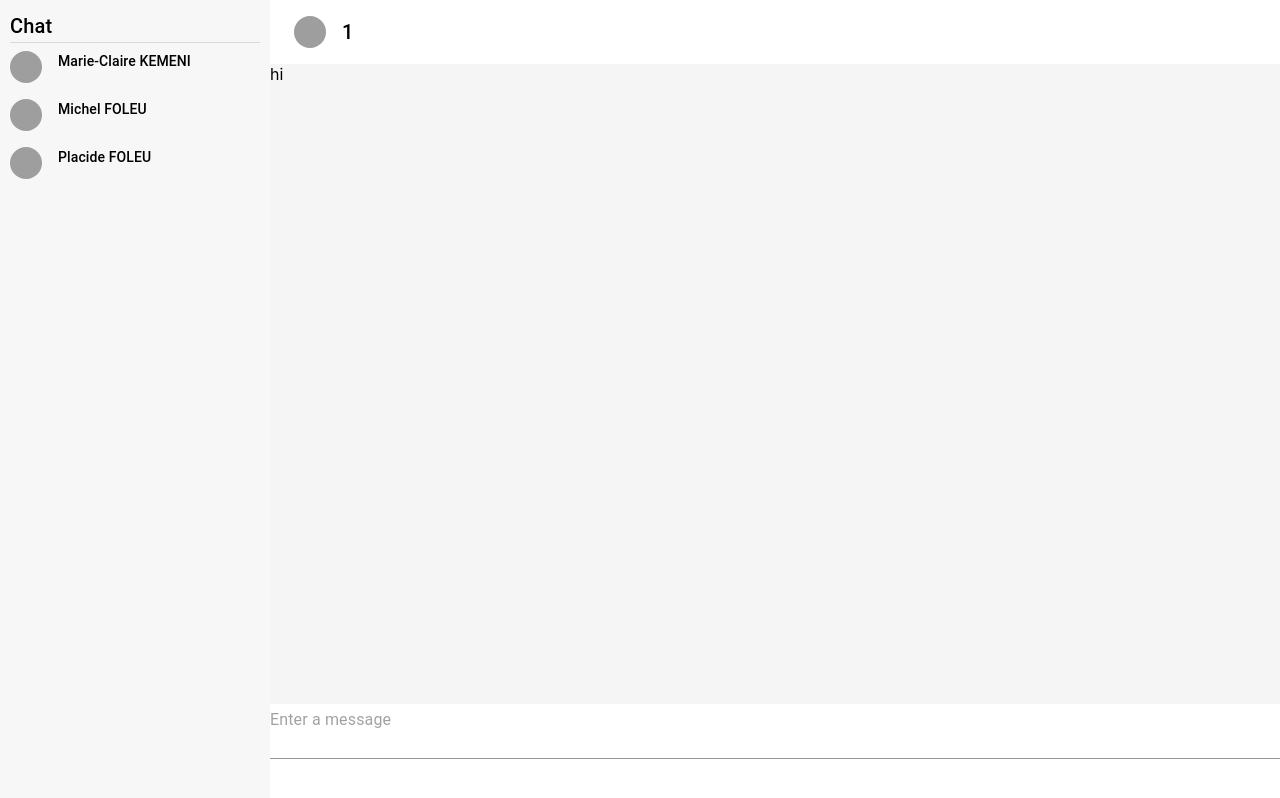
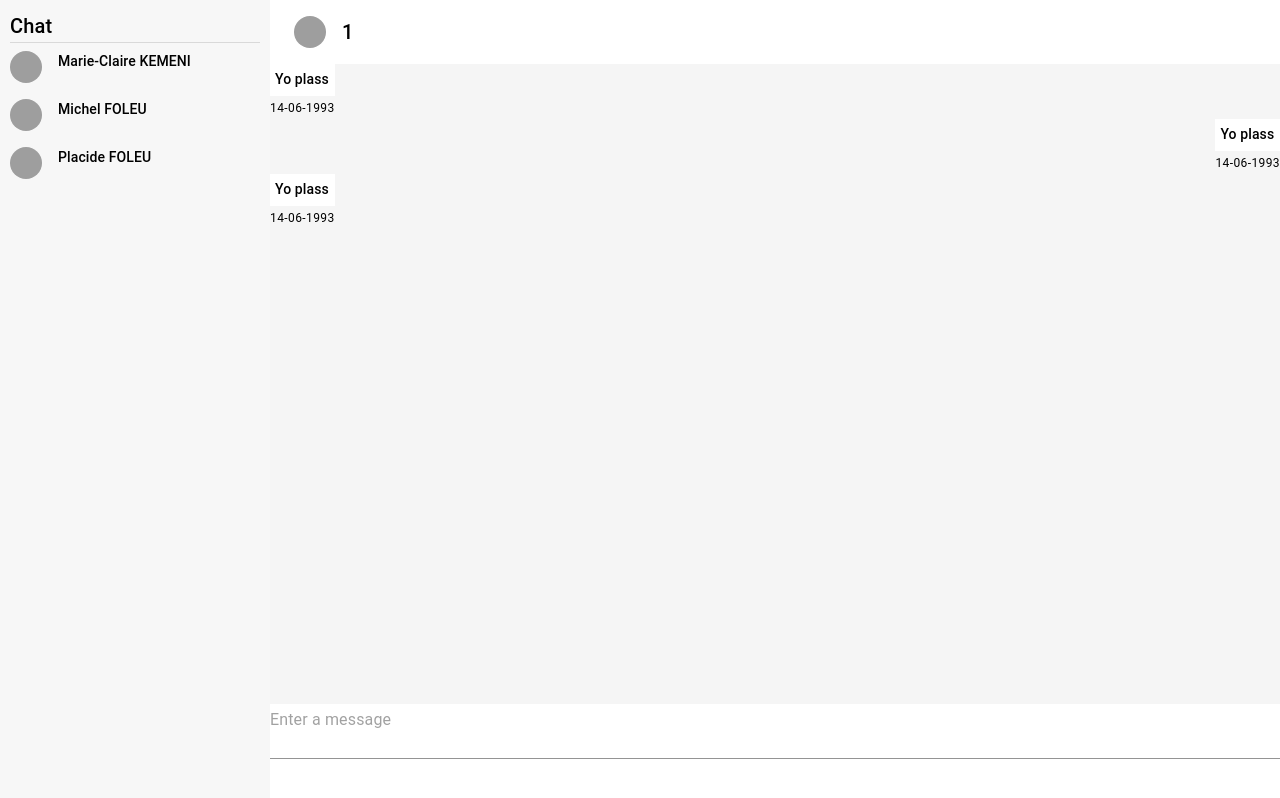
Before and after one commit to rigole/237-Chat, a React (Create React App) app in the folder frontend/: page /1/1 in a window 1280 px wide. Shown: the top 798 px of the page. Built offline with nearby package versions, Linux system fonts and the light colour scheme; grey boxes are pictures that could not be loaded.

Commit message:
MessageCard Setting

```diff
--- a/frontend/src/components/ChatScreen.js
+++ b/frontend/src/components/ChatScreen.js
@@ -1,4 +1,5 @@
 import React from 'react'
+import MessageCard from "./MessageCard"
 
 import { Box, AppBar, Toolbar, Typography,Avatar, TextField } from "@mui/material"
 import {useParams} from "react-router-dom";
@@ -25,7 +26,9 @@ const ChatScreen = () => {
                 </Toolbar>
             </AppBar>
             <Box backgroundColor="#f5f5f5" height="80vh">
-                hi
+                <MessageCard text="Yo plass" date="14-06-1993" direction="start"/>
+                <MessageCard text="Yo plass" date="14-06-1993" direction="end"/>
+                <MessageCard text="Yo plass" date="14-06-1993" direction="start"/>
             </Box>
             <TextField
                 placeholder="Enter a message"
--- /dev/null
+++ b/frontend/src/components/MessageCard.js
@@ -0,0 +1,30 @@
+import React from 'react'
+import { Typography, Box } from "@mui/material"
+
+const MessageCard = ({text, date, direction}) => {
+
+    return(
+
+        <Box
+        display="flex"
+        justifyContent={direction}
+        >
+
+            <Box>
+                <Typography
+                    variant="subtitle2"
+                    backgroundColor="white"
+                    padding="5px"
+                >{text}</Typography>
+
+                <Typography
+                    variant="caption"
+                >{date}</Typography>
+            </Box>
+        </Box>
+
+
+    )
+}
+
+export default MessageCard
```
